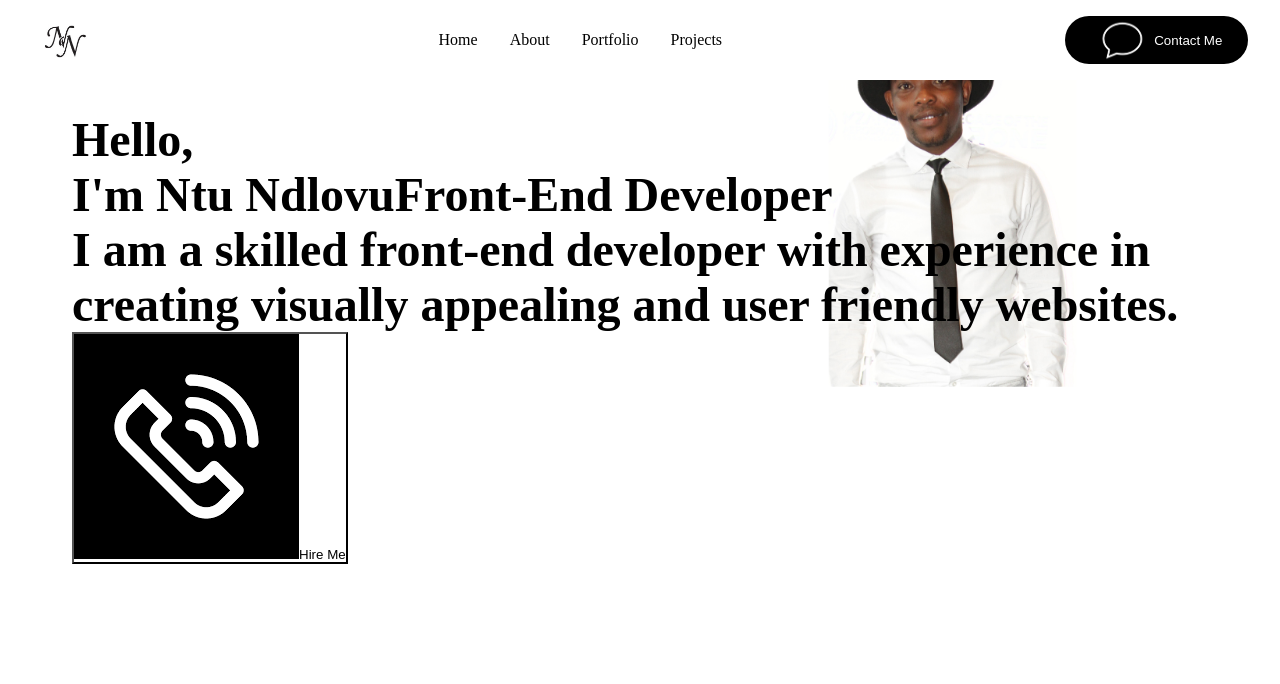
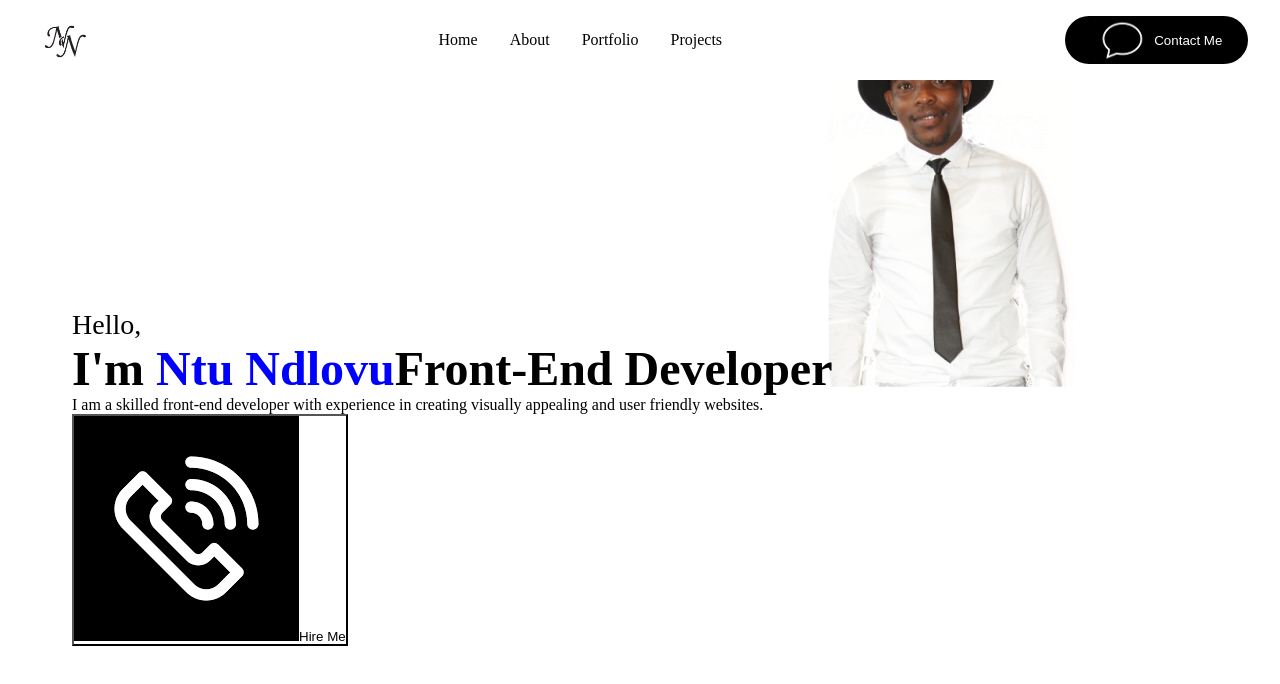
Before and after one commit to Juvi09/ntu-porfolio, a React (Create React App) app: page / in a window 1280 px wide. Shown: the top 684 px of the page. Built offline with nearby package versions, Linux system fonts and the light colour scheme.

Commit message:
intro paragraph fontSize and Weight

```diff
--- a/src/components/Intro/intro.css
+++ b/src/components/Intro/intro.css
@@ -25,4 +25,19 @@
     font-weight: 700;
     display: flex;
     flex-direction: column;
+    justify-content: center;
 }
+
+.hello {
+    font-size: 1.75rem;
+    font-weight: 100;
+}
+
+.introName {
+    color: blue;
+}
+
+.introPara {
+    font-size: medium;
+    font-weight: 100;
+}
```
